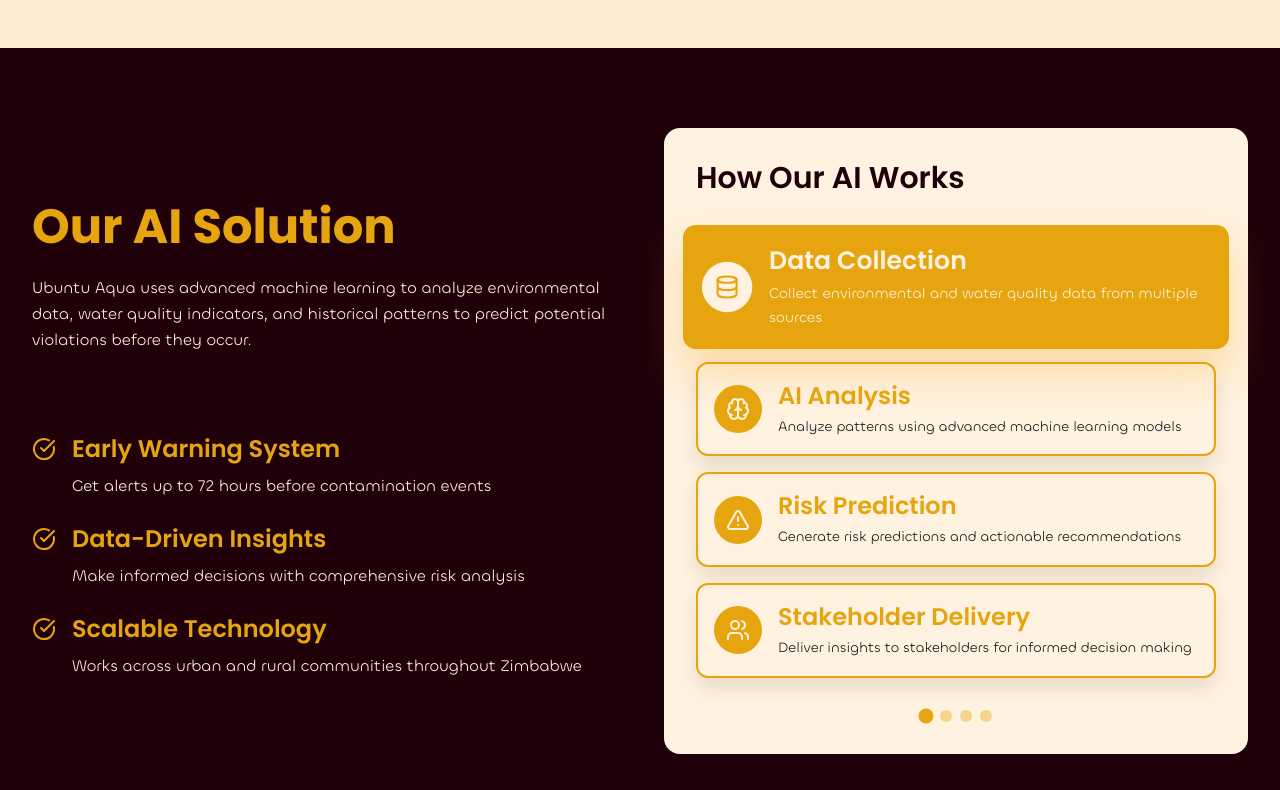
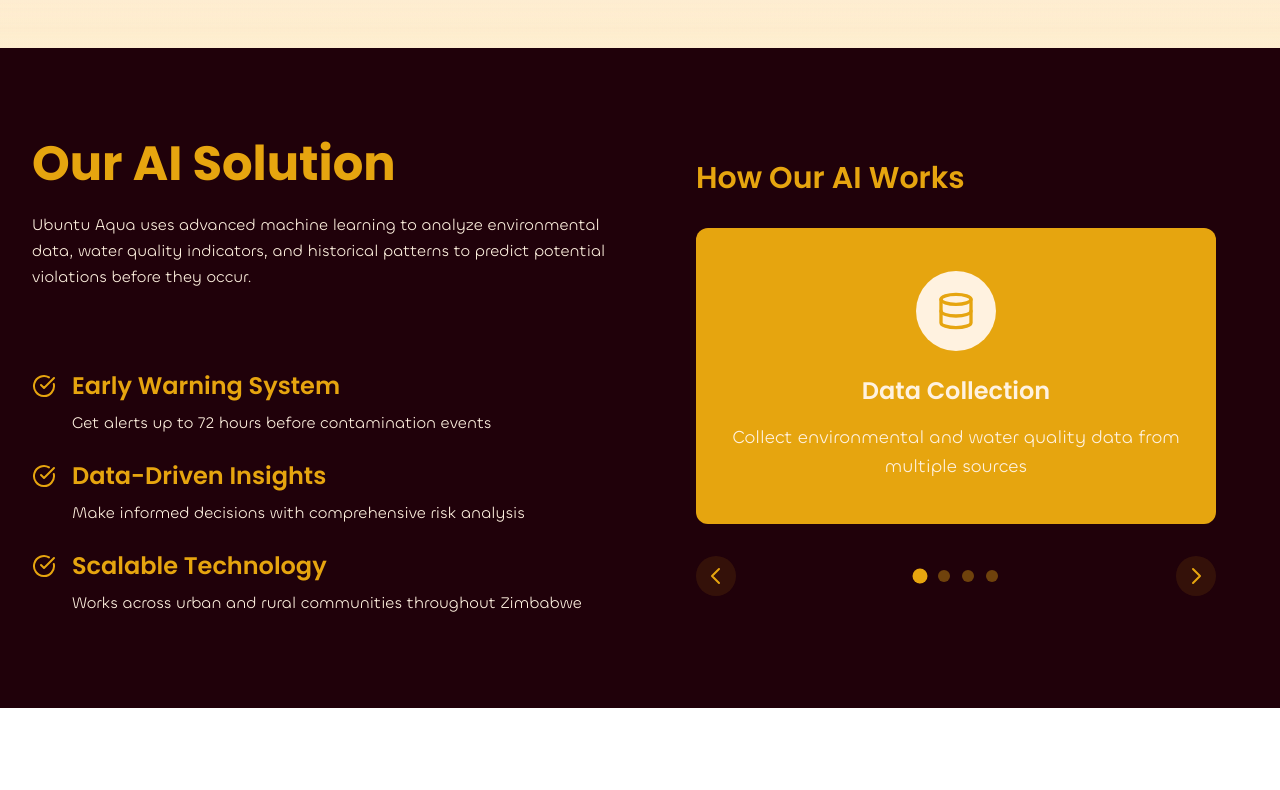
Before and after one commit to keith-ufumeli/ubuntu-aqua, a Next.js app: page / in a window 1280 px wide. Shown: the part 1980-2770 px from the top of the page. Built offline with nearby package versions, Linux system fonts and the light colour scheme.

Commit message:
Enhance animations and interactivity in Solution component: Implement initial animations for steps, improve active step transitions with GSAP timelines, and add hover effects for better user engagement. Update layout for improved visual consistency and navigation controls.

```diff
--- a/src/components/sections/Solution.tsx
+++ b/src/components/sections/Solution.tsx
@@ -44,18 +44,25 @@
         { opacity: 1, y: 0, duration: 1, ease: "power2.out" }
       );
 
-      // Animate steps on mount
-      gsap.fromTo(stepRefs.current,
-        { opacity: 0, x: 30 },
-        {
-          opacity: 1,
-          x: 0,
-          duration: 0.6,
-          stagger: 0.2,
-          ease: "power2.out",
-          delay: 0.3
+      // Initial animation for the first step
+      if (stepRefs.current[0]) {
+        gsap.fromTo(stepRefs.current[0],
+          { scale: 0.6, opacity: 0, y: 50 },
+          { scale: 1, opacity: 1, y: 0, duration: 0.8, ease: "back.out(1.7)" }
+        );
       }
-      );
+
+      // Set initial positions for other steps
+      stepRefs.current.forEach((ref, index) => {
+        if (index > 0 && ref) {
+          gsap.set(ref, {
+            scale: 0.6,
+            opacity: 0,
+            xPercent: 100,
+            display: 'none'
+          });
+        }
+      });
     });
 
     return () => ctx.revert();
@@ -64,22 +71,37 @@
   useEffect(() => {
     // Animate step transitions
     const ctx = gsap.context(() => {
+      const timeline = gsap.timeline();
+
       stepRefs.current.forEach((ref, index) => {
         if (ref) {
           if (index === activeStep) {
-            gsap.to(ref, {
-              scale: 1.05,
-              boxShadow: "0 20px 40px rgba(244, 158, 11, 0.3)",
-              duration: 0.4,
-              ease: "power2.out"
-            });
+            // Show and animate in the active step
+            gsap.set(ref, { display: 'flex' });
+            timeline.fromTo(ref,
+              { scale: 0.6, opacity: 0, xPercent: 100 },
+              {
+                scale: 1,
+                opacity: 1,
+                xPercent: 0,
+                duration: 0.7,
+                ease: "back.out(1.7)",
+              }
+            );
           } else {
-            gsap.to(ref, {
-              scale: 1,
-              boxShadow: "0 10px 20px rgba(0, 0, 0, 0.1)",
-              duration: 0.4,
-              ease: "power2.out"
-            });
+            // Animate out and hide the inactive step
+            if (window.getComputedStyle(ref).display !== 'none') {
+              timeline.to(ref, {
+                scale: 0.4,
+                opacity: 0,
+                xPercent: -100,
+                duration: 0.6,
+                ease: "power2.in",
+                onComplete: () => {
+                  gsap.set(ref, { display: 'none' });
+                }
+              }, '<');
+            }
           }
         }
       });
@@ -87,6 +109,39 @@
 
     return () => ctx.revert();
   }, [activeStep]);
+
+  // Add hover animations
+  useEffect(() => {
+    const ctx = gsap.context(() => {
+      stepRefs.current.forEach((ref) => {
+        if (ref) {
+          ref.addEventListener('mouseenter', () => {
+            if (window.getComputedStyle(ref).display !== 'none') {
+              gsap.to(ref, {
+                scale: 1.02,
+                boxShadow: "0 20px 40px rgba(244, 158, 11, 0.2)",
+                duration: 0.3,
+                ease: "power2.out"
+              });
+            }
+          });
+
+          ref.addEventListener('mouseleave', () => {
+            if (window.getComputedStyle(ref).display !== 'none') {
+              gsap.to(ref, {
+                scale: 1,
+                boxShadow: "0 10px 20px rgba(0, 0, 0, 0.1)",
+                duration: 0.3,
+                ease: "power2.out"
+              });
+            }
+          });
+        }
+      });
+    });
+
+    return () => ctx.revert();
+  }, []);
 
   const handleStepClick = (index: number) => {
     setActiveStep(index);
@@ -99,6 +154,7 @@
   return (
     <section id="solution" className="py-20 bg-[#20010A]">
       <div className="max-w-7xl mx-auto px-4 sm:px-6 lg:px-8">
+        {/* Left Column */}
         <div className="grid lg:grid-cols-2 gap-12 items-center">
           <div ref={containerRef}>
             <h2 className="heading-primary mb-6 text-primary">
@@ -137,13 +193,14 @@
             </div>
           </div>
 
+          {/* Right Column */}
           <div className="relative">
-            <div className="rounded-2xl p-8 bg-card">
-              <h3 className="heading-secondary licorice-text mb-8">
+            <div className="rounded-2xl p-8 min-h-[500px] flex flex-col">
+              <h3 className="heading-secondary text-primary mb-8">
                 How Our AI Works
               </h3>
 
-              <div className="space-y-4">
+              <div className="relative flex-1 overflow-hidden">
                 {solutionSteps.map((step, index) => {
                   const IconComponent = step.icon;
                   return (
@@ -151,31 +208,31 @@
                       key={step.id}
                       ref={setStepRef(index)}
                       onClick={() => handleStepClick(index)}
-                      className={`flex items-center space-x-4 p-4 rounded-xl cursor-pointer transition-all duration-300 hover:scale-105 border-2 ${
+                      className={`absolute inset-0 flex flex-col items-center justify-center p-8 rounded-xl cursor-pointer ${
                         index === activeStep
-                          ? 'bg-primary border-primary'
-                          : 'bg-transparent border-primary'
+                          ? 'bg-primary'
+                          : 'bg-transparent'
                       }`}
                     >
                       <div
-                        className={`w-12 h-12 rounded-full flex items-center justify-center ${
+                        className={`w-20 h-20 rounded-full flex items-center justify-center mb-6 ${
                           index === activeStep
                             ? 'bg-card text-primary'
                             : 'bg-primary text-primary-foreground'
                         }`}
                       >
-                        <IconComponent className="w-6 h-6" />
+                        <IconComponent className="w-10 h-10" />
                       </div>
-                      <div className="flex-1">
+                      <div className="text-center max-w-md">
                         <h4
-                          className={`heading-tertiary mb-1 ${
+                          className={`heading-tertiary mb-4 ${
                             index === activeStep ? 'text-primary-foreground' : 'text-primary'
                           }`}
                         >
                           {step.title}
                         </h4>
                         <p
-                          className={`text-sm leading-relaxed body-text ${
+                          className={`text-lg leading-relaxed body-text ${
                             index === activeStep ? 'text-primary-foreground' : 'text-card-foreground'
                           }`}
                         >
@@ -187,8 +244,20 @@
                 })}
               </div>
 
+              {/* Navigation controls */}
+              <div className="flex items-center justify-between mt-8">
+                <button
+                  onClick={() => handleStepClick((activeStep - 1 + solutionSteps.length) % solutionSteps.length)}
+                  className="p-2 rounded-full bg-primary/10 hover:bg-primary/20 transition-colors"
+                  aria-label="Previous step"
+                >
+                  <svg className="w-6 h-6 text-primary" fill="none" viewBox="0 0 24 24" stroke="currentColor">
+                    <path strokeLinecap="round" strokeLinejoin="round" strokeWidth={2} d="M15 19l-7-7 7-7" />
+                  </svg>
+                </button>
+
                 {/* Progress indicators */}
-              <div className="flex justify-center space-x-2 mt-8">
+                <div className="flex justify-center space-x-3">
                   {solutionSteps.map((_, index) => (
                     <button
                       key={index}
@@ -201,6 +270,17 @@
                     />
                   ))}
                 </div>
+
+                <button
+                  onClick={() => handleStepClick((activeStep + 1) % solutionSteps.length)}
+                  className="p-2 rounded-full bg-primary/10 hover:bg-primary/20 transition-colors"
+                  aria-label="Next step"
+                >
+                  <svg className="w-6 h-6 text-primary" fill="none" viewBox="0 0 24 24" stroke="currentColor">
+                    <path strokeLinecap="round" strokeLinejoin="round" strokeWidth={2} d="M9 5l7 7-7 7" />
+                  </svg>
+                </button>
+              </div>
             </div>
           </div>
         </div>
```
Lines whose indentation alone changed are shown as unchanged.
